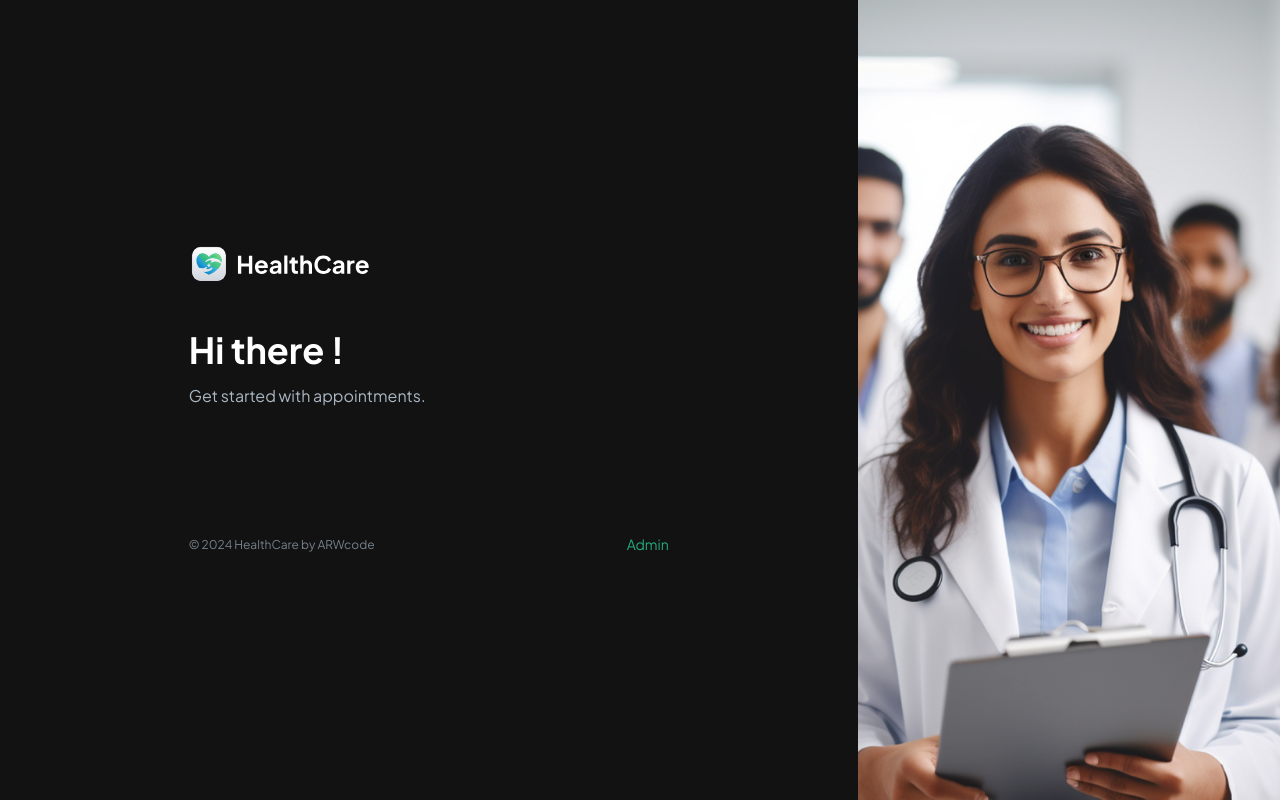
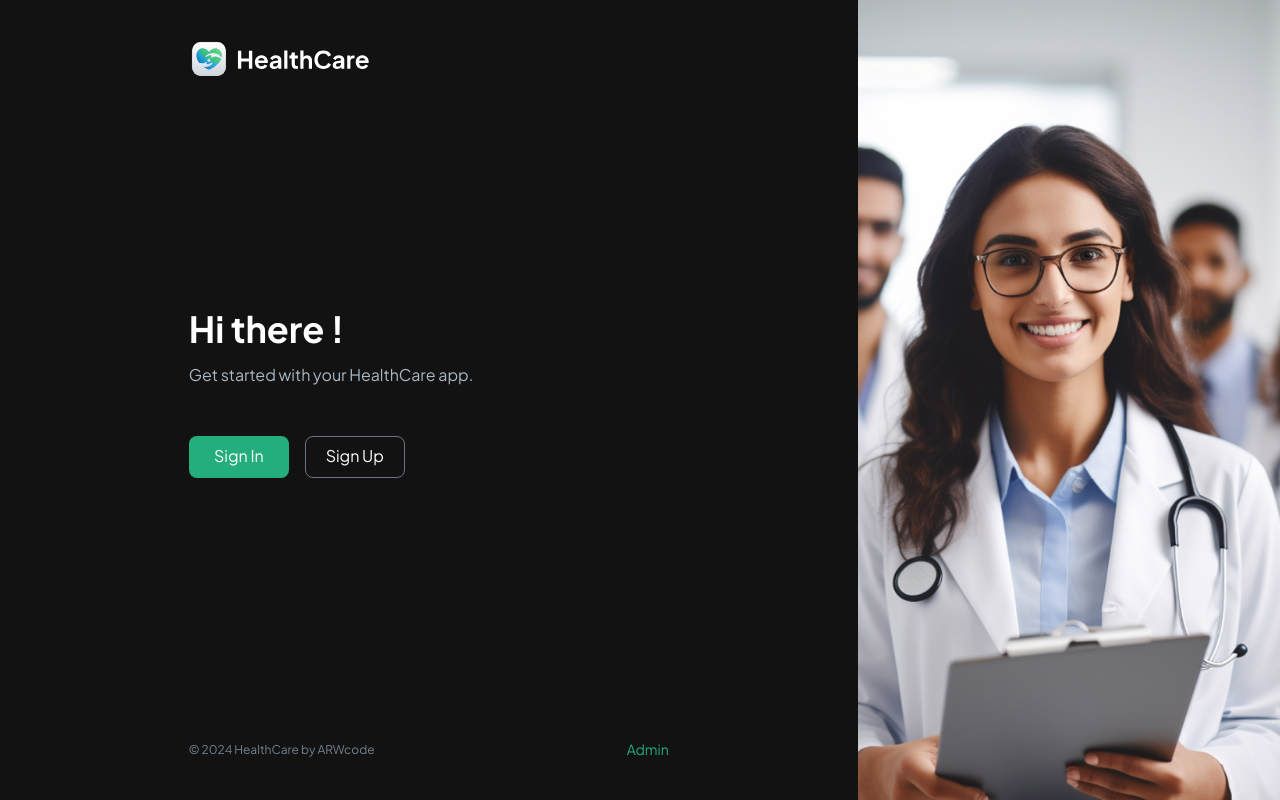
Before and after one commit to MarioLuigie/HealthCare, a Next.js app: page / in a window 1280 px wide. Built offline with nearby package versions, Linux system fonts and the light colour scheme.

Commit message:
Styles: Style HomePage

```diff
--- a/src/components/pages/HomePage.tsx
+++ b/src/components/pages/HomePage.tsx
@@ -1,17 +1,17 @@
 // modules
-import Link from 'next/link'
+import Link from "next/link"
 // lib
-import { Images } from '@/lib/constants'
-import { Route } from '@/lib/constants/paths'
-import { generateUrl } from '@/lib/utils'
-import { SearchParamsString } from '@/lib/types/enums'
+import { Images } from "@/lib/constants"
+import { Route } from "@/lib/constants/paths"
+import { generateUrl } from "@/lib/utils"
+import { SearchParamsString } from "@/lib/types/enums"
 // components
-import PageTitle from '@/components/shared/PageTitle'
+import PageTitle from "@/components/shared/PageTitle"
 // import UserForm from '@/components/forms/UserForm'
-import LogoFull from '@/components/content/LogoFull'
-import Copyright from '@/components/content/Copyright'
-import FormPageTemplate from '@/components/shared/FormPageTemplate'
-import PassKeyDialog from '@/components/dialogs/PassKeyDialog'
+import LogoFull from "@/components/content/LogoFull"
+import Copyright from "@/components/content/Copyright"
+import FormPageTemplate from "@/components/shared/FormPageTemplate"
+import PassKeyDialog from "@/components/dialogs/PassKeyDialog"
 
 export default function HomePage({
   searchParams,
@@ -25,13 +25,29 @@ export default function HomePage({
   return (
     <FormPageTemplate image={Images.HOME_PAGE_IMAGE} classes="max-w-[480px]">
       <PassKeyDialog searchParams={searchParams} />
+      <div className="flex flex-col justify-between grow">
         <LogoFull />
+        <div>
           <PageTitle
             title="Hi there !"
-				description="Get started with appointments."
+            description="Get started with your HealthCare app."
             classes="my-12"
           />
-			{/* <UserForm /> */}
+          <div className="flex gap-4">
+            <Link
+              href={generateUrl([Route.SIGN_UP])}
+              className="text-white px-4 py-2 rounded-lg bg-green-500 flex-center min-w-[100px]"
+            >
+              Sign In
+            </Link>
+            <Link
+              href={generateUrl([Route.SIGN_UP])}
+              className="text-white px-4 py-2 rounded-lg bg-transparent flex-center border border-gray-500 min-w-[100px]"
+            >
+              Sign Up
+            </Link>
+          </div>
+        </div>
         <Copyright>
           <Link
             href={generateUrl([Route.HOME], {
@@ -42,6 +58,7 @@ export default function HomePage({
             Admin
           </Link>
         </Copyright>
+      </div>
     </FormPageTemplate>
   )
 }
--- a/src/components/shared/FormPageTemplate.tsx
+++ b/src/components/shared/FormPageTemplate.tsx
@@ -13,8 +13,8 @@ export default function FormPageTemplate({
 }: FormPageTemplateProps) {
 	return (
 		<div className="flex h-screen max-h-screen">
-			<section className="remove-scrollbar container my-auto max-h-screen overflow-y-auto">
-				<div className={`sub-container ${classes}`}>{children}</div>
+			<section className="remove-scrollbar container my-auto min-h-screen overflow-y-auto">
+				<div className={`sub-container ${classes} min-h-screen`}>{children}</div>
 			</section>
 			<section className="max-w-[33%]">
 				<Image
--- a/src/lib/constants/paths.ts
+++ b/src/lib/constants/paths.ts
@@ -1,6 +1,7 @@
 export const Route = {
 	HOME: '/',
-	LOGIN: '/login',
+	SIGN_IN: '/sign-in',
+	SIGN_UP: '/sign-up',
 	DASHBOARD: '/dashboard',
 	PATIENTS: '/patients',
 	REGISTER: '/register',
```
Lines whose indentation alone changed are shown as unchanged.
